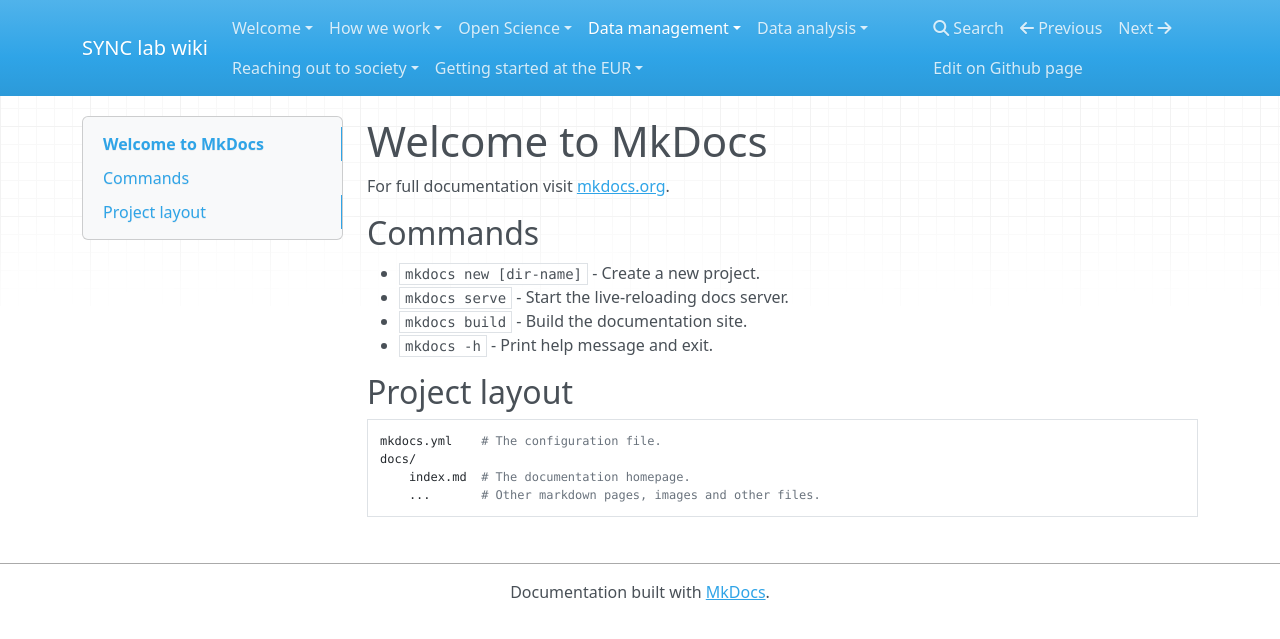
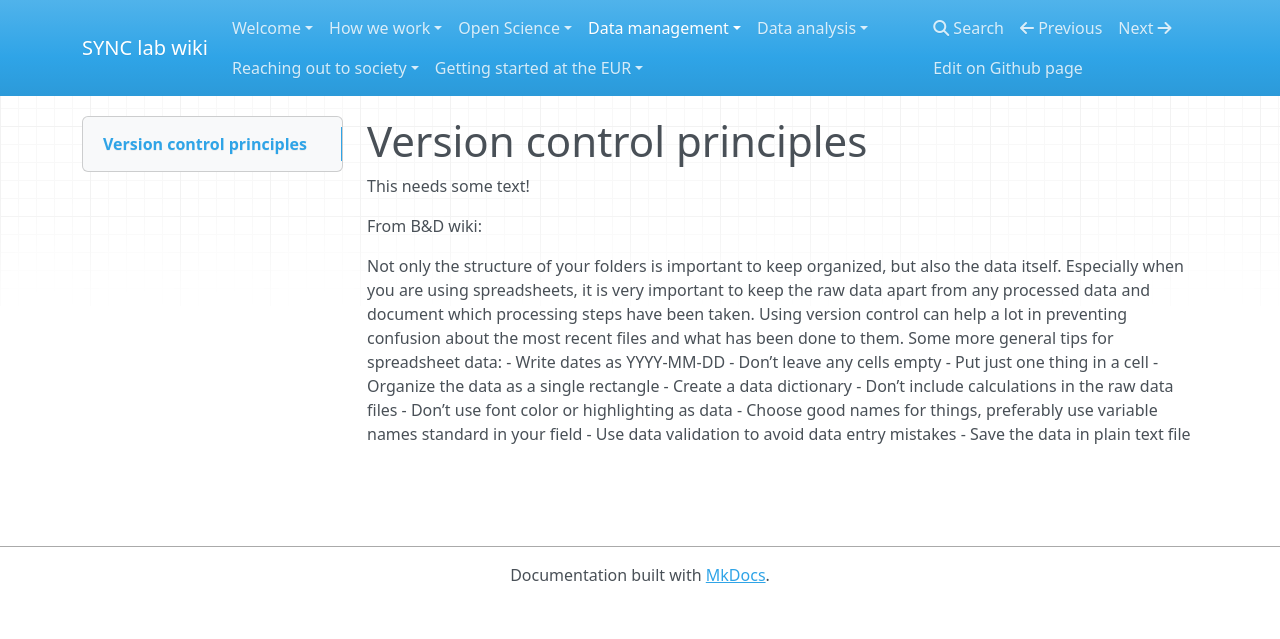
Before and after one commit to eur-synclab/eur-synclab.github.io, an MkDocs documentation site: the page built from docs/data-management/vc-principles.md, in a window 1280 px wide. Shown: the top 639 px of the page. Built offline with MkDocs 1.6.1, drawn with Linux system fonts in a browser that asks for light colours; nearby versions of some CDN libraries.

Commit message:
Start some content of the version control principles

```diff
--- a/docs/data-management/vc-principles.md
+++ b/docs/data-management/vc-principles.md
@@ -1,17 +1,19 @@
-# Welcome to MkDocs
+# Version control principles
 
-For full documentation visit [mkdocs.org](https://www.mkdocs.org).
+This needs some text!
 
-## Commands
 
-* `mkdocs new [dir-name]` - Create a new project.
-* `mkdocs serve` - Start the live-reloading docs server.
-* `mkdocs build` - Build the documentation site.
-* `mkdocs -h` - Print help message and exit.
 
-## Project layout
+From B&D wiki:
 
-    mkdocs.yml    # The configuration file.
-    docs/
-        index.md  # The documentation homepage.
-        ...       # Other markdown pages, images and other files.
+Not only the structure of your folders is important to keep organized, but also the data itself. Especially when you are using spreadsheets, it is very important to keep the raw data apart from any processed data and document which processing steps have been taken. Using version control can help a lot in preventing confusion about the most recent files and what has been done to them. Some more general tips for spreadsheet data:
+- Write dates as YYYY-MM-DD
+- Don’t leave any cells empty
+- Put just one thing in a cell
+- Organize the data as a single rectangle
+- Create a data dictionary
+- Don’t include calculations in the raw data files
+- Don’t use font color or highlighting as data
+- Choose good names for things, preferably use variable names standard in your field
+- Use data validation to avoid data entry mistakes
+- Save the data in plain text file
```
